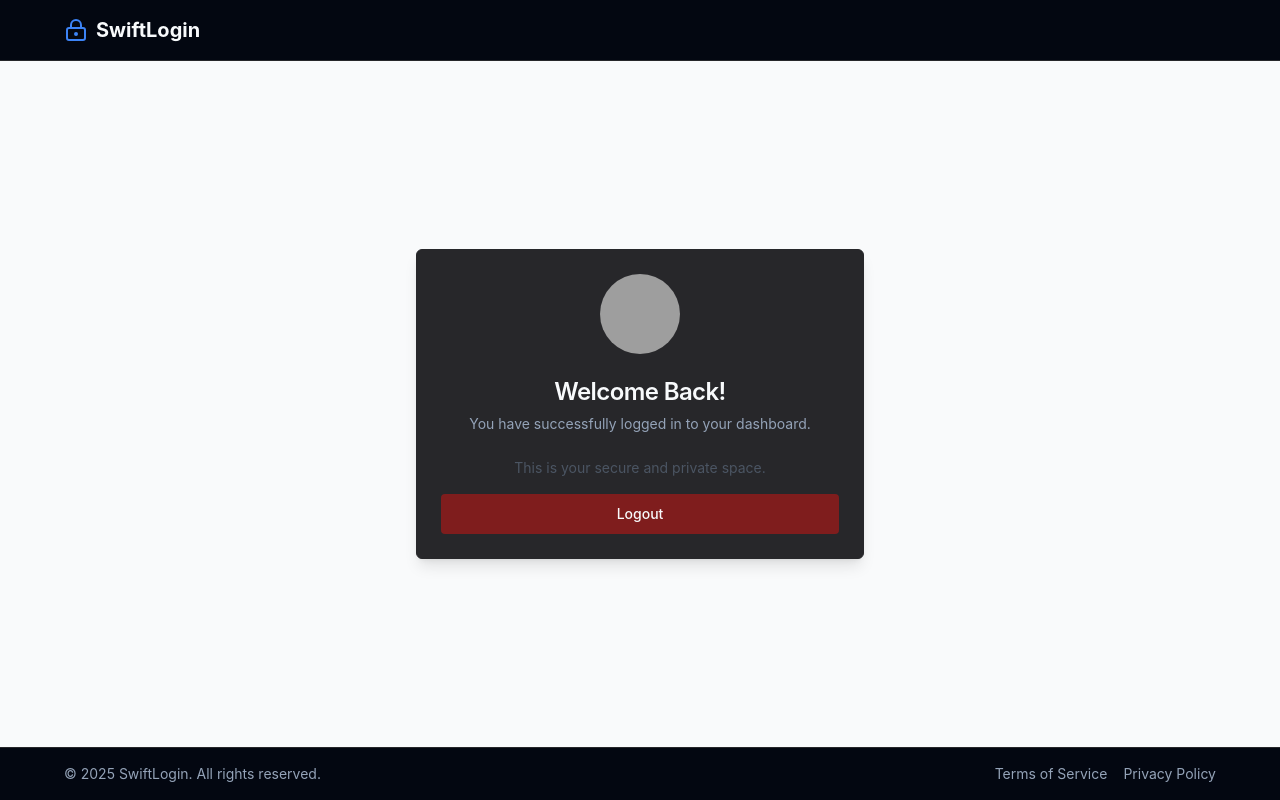
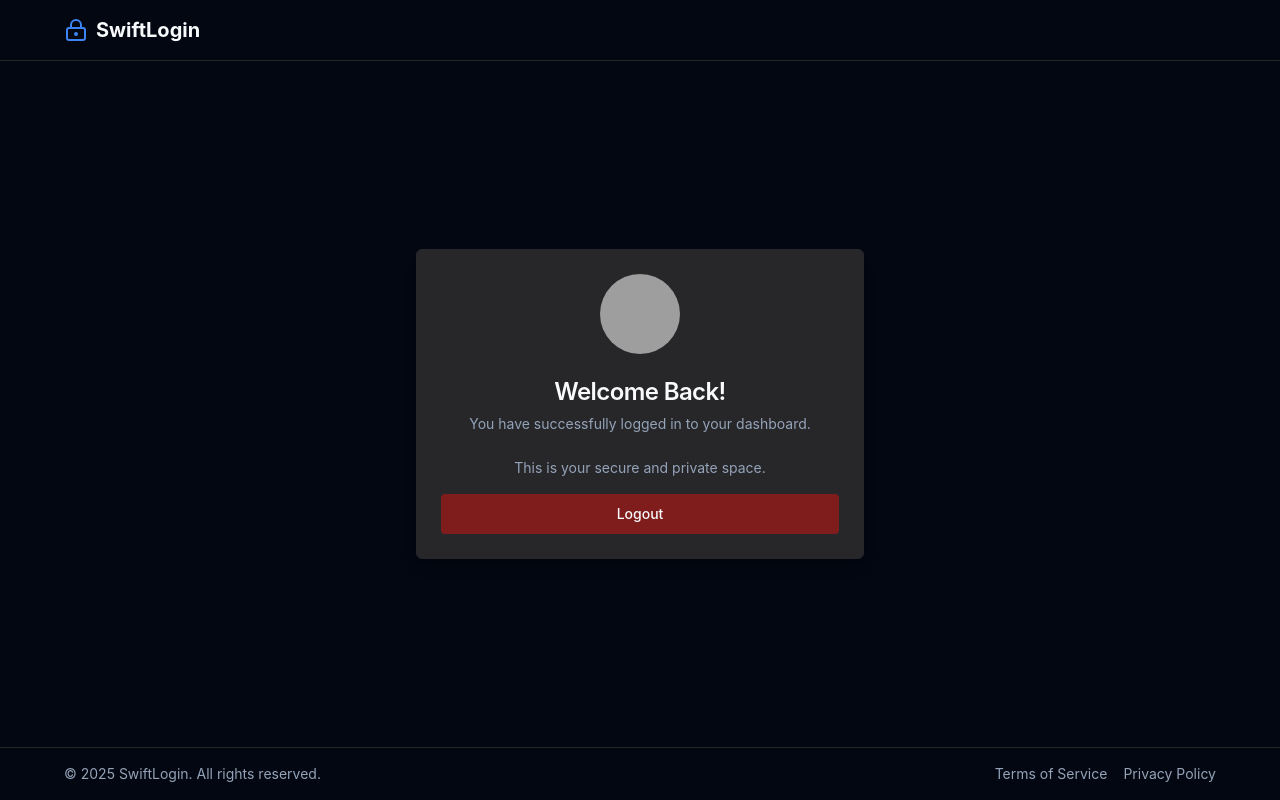
Before and after one commit to SadiqNaizam/mlo-a774-821d, a React (Vite) app: page /dashboard in a window 1280 px wide. Built offline with nearby package versions, Linux system fonts and the light colour scheme; grey boxes are pictures that could not be loaded.

Commit message:
Updated code files via regeneration: DashboardPage.tsx

```diff
--- a/src/pages/DashboardPage.tsx
+++ b/src/pages/DashboardPage.tsx
@@ -18,7 +18,7 @@ const DashboardPage = () => {
   };
 
   return (
-    <div className="flex flex-col min-h-screen bg-gray-50">
+    <div className="flex flex-col min-h-screen bg-background">
       <Header />
       <main className="flex-grow flex items-center justify-center p-4">
         <Card className="w-full max-w-md shadow-lg">
@@ -37,7 +37,7 @@ const DashboardPage = () => {
             </CardDescription>
           </CardHeader>
           <CardContent className="flex flex-col items-center space-y-4">
-            <p className="text-sm text-gray-600">
+            <p className="text-sm text-muted-foreground">
               This is your secure and private space.
             </p>
             <Button onClick={handleLogout} className="w-full" variant="destructive">
```
